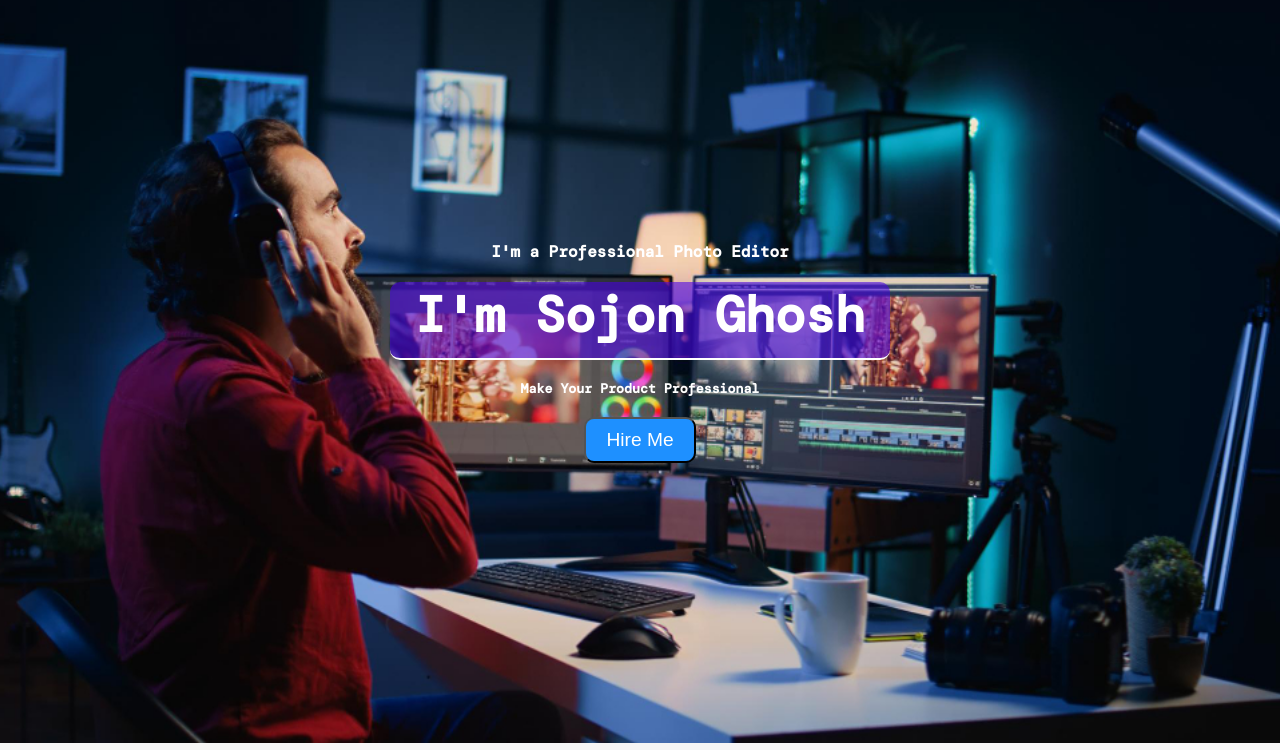
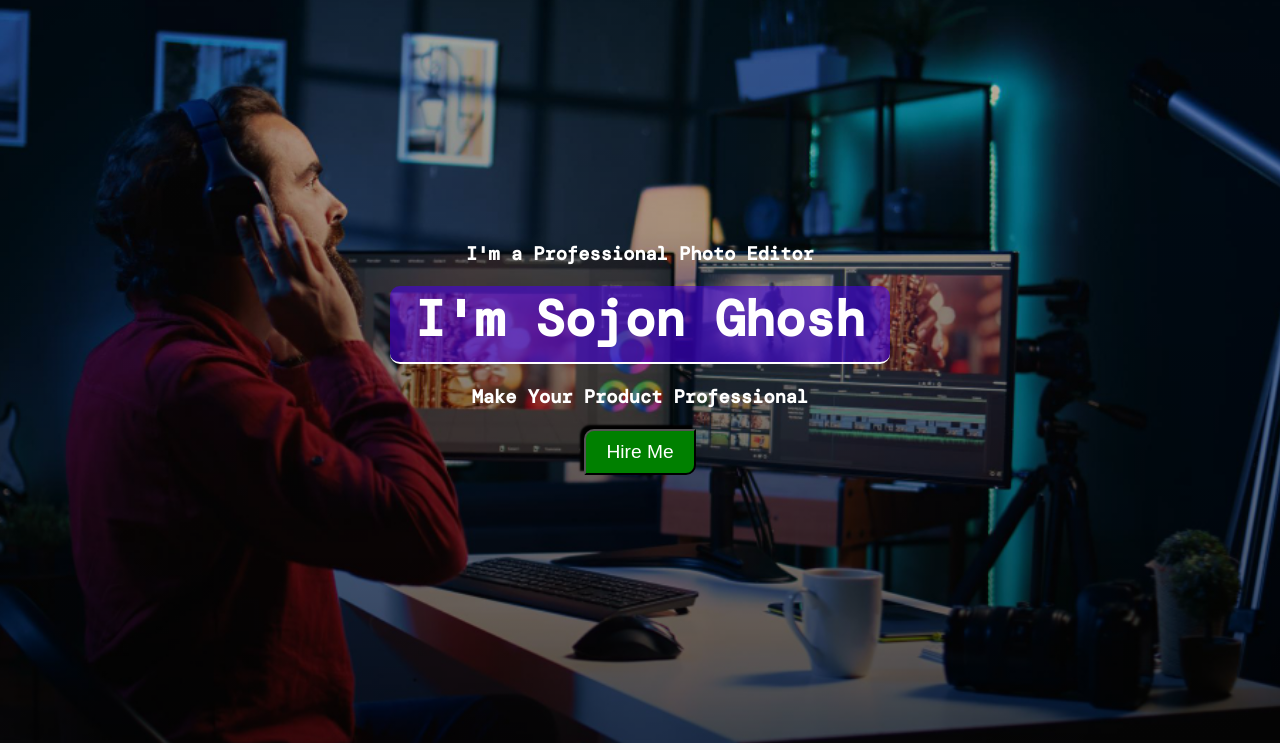
Before and after one commit to SojibAhmed114/programmingShikboCssProject, a plain HTML site: page index.html in a window 1280 px wide. Shown: the part 50-800 px from the top of the page. Drawn offline with nearby package versions, Linux system fonts and the light colour scheme; a web font is replaced by a local one.

Commit message:
header part all done

```diff
--- a/index.html
+++ b/index.html
@@ -37,9 +37,9 @@
         <!-- hero area start here -->
         <div class="main-header">
             <div class="header-container">
-                <h4>I'm a Professional Photo Editor </h4>
+                <h3>I'm a Professional Photo Editor </h3>
                 <h1 id="peopleName">I'm Sojon Ghosh</h1>
-                <h5>Make Your Product Professional</h5>
+                <h3>Make Your Product Professional</h3>
                 <button class="btn">Hire Me</button>
             </div>
         </div>
--- a/style.css
+++ b/style.css
@@ -18,6 +18,8 @@ body{
     align-items: center;
     padding: 0 100px;
     transition: .5s linear;
+    position: sticky;
+    top: 0;
 }
 #navigation:hover .logotext {
     color: red;
@@ -84,10 +86,11 @@ body{
 
 /* hero area start here  */
 .main-header{
-    background-image: url('img/91925.jpg');
+    background-image: linear-gradient(rgba(0, 0, 0, 0.183) ,rgba(0, 0, 0, 0.6)), url('img/91925.jpg');
     background-repeat: no-repeat;
     background-position: center;
     background-size: cover;
+    background-attachment: fixed;
     text-align: center;
     height: 94vh;
     color: white;
@@ -108,9 +111,26 @@ body{
 .btn{
     padding: 10px 20px;
     margin-top: 20px ;
-    background-color: dodgerblue;
+    background-color: green;
     color: white;
     font-size: 1.2rem;
-    border-radius: 10px;
+    border-radius: 10px 0;
+    cursor: pointer;
+    box-shadow: -4px -4px 2px rgb(0, 0, 0);
+    transition: .5s all;
+}
+.btn:hover{
+    box-shadow: 4px 4px 2px rgb(0, 0, 0);
+    background-color: #10fb6e;
+    border-radius: 0 10px ;
+    color: black;
+}
+.btn:active{
+    box-shadow: none;
+    background-color: #00000028;
+    color: white;
+}
 
-}
+/* header part all done and end here */
+
+/* main secton start now  */
```
